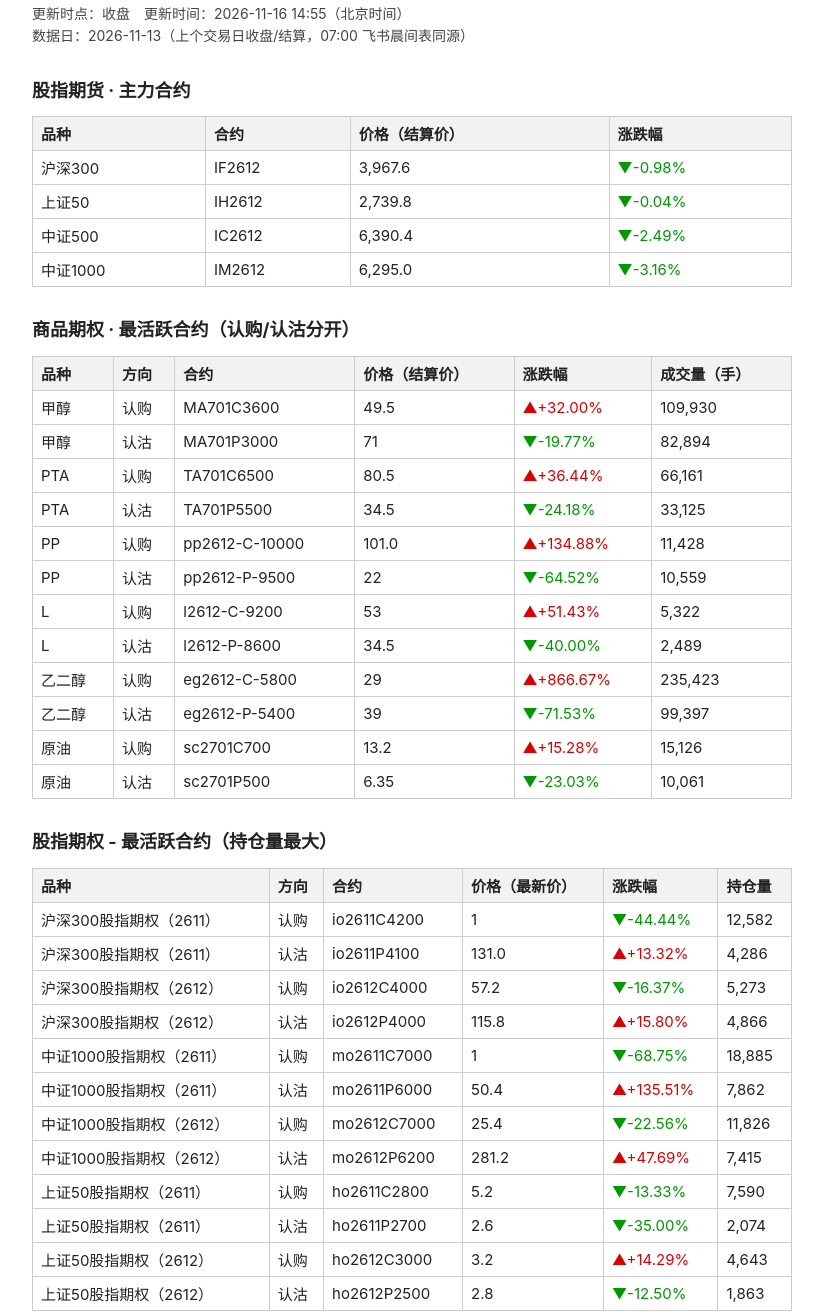
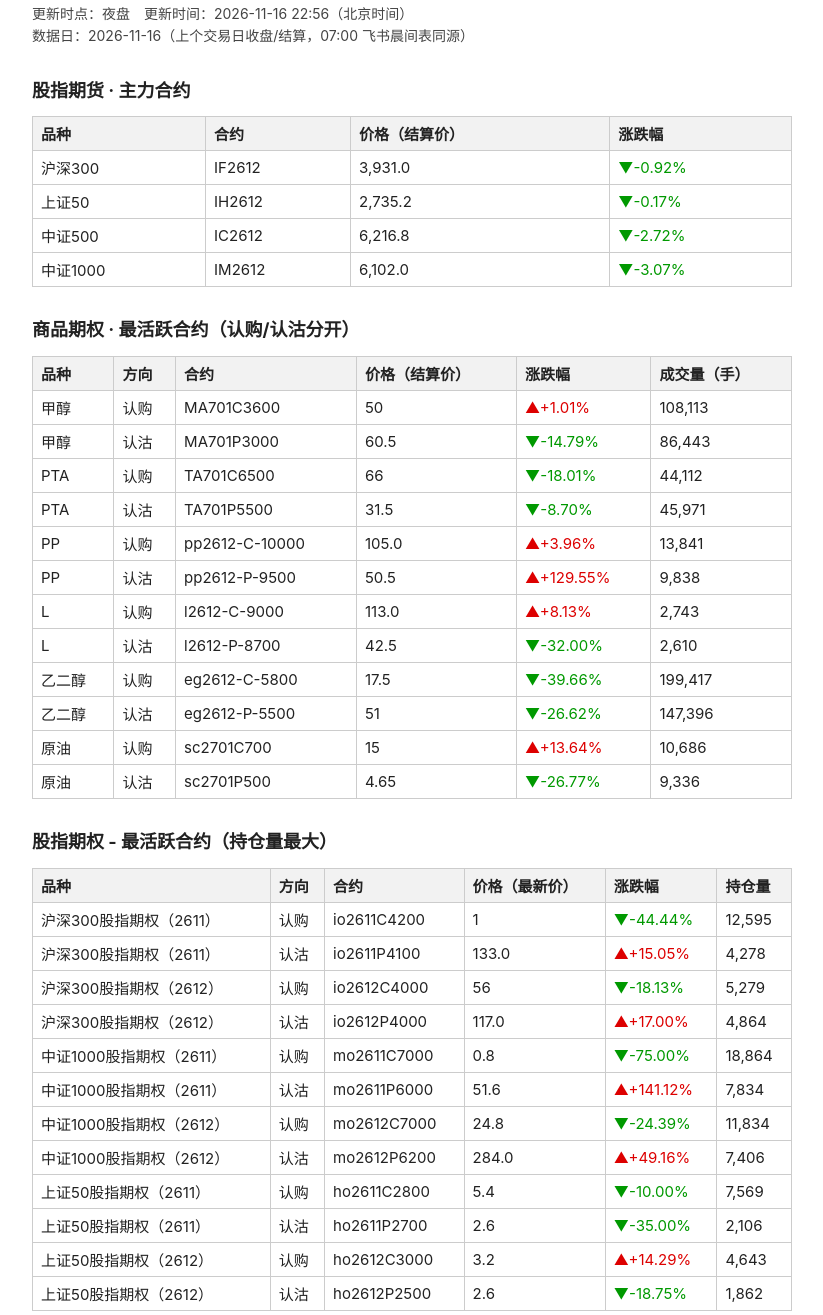
Before and after one commit to yanjiugongju01/muse2-futures-options-page, a plain HTML site: page index.html in a window 1280 px wide. Shown: the part 68-1383 px from the top of the page, without its empty margins (228-1051 px from the left). Drawn offline with Linux system fonts and the light colour scheme.

Commit message:
muse2 futures-options page: 夜盘 update data 2026-11-16

```diff
--- a/index.html
+++ b/index.html
@@ -13,45 +13,45 @@ th { background: #f2f2f2; } p { font-size: 14px; line-height: 1.6; color: #444;
 </head>
 <body>
 <h1>期货期权公开表</h1>
-<p>更新时点：收盘　更新时间：2026-11-16 14:55（北京时间）<br>
-数据日：2026-11-13（上个交易日收盘/结算，07:00 飞书晨间表同源）</p>
+<p>更新时点：夜盘　更新时间：2026-11-16 22:56（北京时间）<br>
+数据日：2026-11-16（上个交易日收盘/结算，07:00 飞书晨间表同源）</p>
 <h2>股指期货 · 主力合约</h2>
 <table><tr><th>品种</th><th>合约</th><th>价格（结算价）</th><th>涨跌幅</th></tr>
-<tr><td>沪深300</td><td>IF2612</td><td>3,967.6</td><td><span class="down">▼-0.98%</span></td></tr>
-<tr><td>上证50</td><td>IH2612</td><td>2,739.8</td><td><span class="down">▼-0.04%</span></td></tr>
-<tr><td>中证500</td><td>IC2612</td><td>6,390.4</td><td><span class="down">▼-2.49%</span></td></tr>
-<tr><td>中证1000</td><td>IM2612</td><td>6,295.0</td><td><span class="down">▼-3.16%</span></td></tr>
+<tr><td>沪深300</td><td>IF2612</td><td>3,931.0</td><td><span class="down">▼-0.92%</span></td></tr>
+<tr><td>上证50</td><td>IH2612</td><td>2,735.2</td><td><span class="down">▼-0.17%</span></td></tr>
+<tr><td>中证500</td><td>IC2612</td><td>6,216.8</td><td><span class="down">▼-2.72%</span></td></tr>
+<tr><td>中证1000</td><td>IM2612</td><td>6,102.0</td><td><span class="down">▼-3.07%</span></td></tr>
 </table>
 
 <h2>商品期权 · 最活跃合约（认购/认沽分开）</h2>
 <table><tr><th>品种</th><th>方向</th><th>合约</th><th>价格（结算价）</th><th>涨跌幅</th><th>成交量（手）</th></tr>
-<tr><td>甲醇</td><td>认购</td><td>MA701C3600</td><td>49.5</td><td><span class="up">▲+32.00%</span></td><td>109,930</td></tr>
-<tr><td>甲醇</td><td>认沽</td><td>MA701P3000</td><td>71</td><td><span class="down">▼-19.77%</span></td><td>82,894</td></tr>
-<tr><td>PTA</td><td>认购</td><td>TA701C6500</td><td>80.5</td><td><span class="up">▲+36.44%</span></td><td>66,161</td></tr>
-<tr><td>PTA</td><td>认沽</td><td>TA701P5500</td><td>34.5</td><td><span class="down">▼-24.18%</span></td><td>33,125</td></tr>
-<tr><td>PP</td><td>认购</td><td>pp2612-C-10000</td><td>101.0</td><td><span class="up">▲+134.88%</span></td><td>11,428</td></tr>
-<tr><td>PP</td><td>认沽</td><td>pp2612-P-9500</td><td>22</td><td><span class="down">▼-64.52%</span></td><td>10,559</td></tr>
-<tr><td>L</td><td>认购</td><td>l2612-C-9200</td><td>53</td><td><span class="up">▲+51.43%</span></td><td>5,322</td></tr>
-<tr><td>L</td><td>认沽</td><td>l2612-P-8600</td><td>34.5</td><td><span class="down">▼-40.00%</span></td><td>2,489</td></tr>
-<tr><td>乙二醇</td><td>认购</td><td>eg2612-C-5800</td><td>29</td><td><span class="up">▲+866.67%</span></td><td>235,423</td></tr>
-<tr><td>乙二醇</td><td>认沽</td><td>eg2612-P-5400</td><td>39</td><td><span class="down">▼-71.53%</span></td><td>99,397</td></tr>
-<tr><td>原油</td><td>认购</td><td>sc2701C700</td><td>13.2</td><td><span class="up">▲+15.28%</span></td><td>15,126</td></tr>
-<tr><td>原油</td><td>认沽</td><td>sc2701P500</td><td>6.35</td><td><span class="down">▼-23.03%</span></td><td>10,061</td></tr>
+<tr><td>甲醇</td><td>认购</td><td>MA701C3600</td><td>50</td><td><span class="up">▲+1.01%</span></td><td>108,113</td></tr>
+<tr><td>甲醇</td><td>认沽</td><td>MA701P3000</td><td>60.5</td><td><span class="down">▼-14.79%</span></td><td>86,443</td></tr>
+<tr><td>PTA</td><td>认购</td><td>TA701C6500</td><td>66</td><td><span class="down">▼-18.01%</span></td><td>44,112</td></tr>
+<tr><td>PTA</td><td>认沽</td><td>TA701P5500</td><td>31.5</td><td><span class="down">▼-8.70%</span></td><td>45,971</td></tr>
+<tr><td>PP</td><td>认购</td><td>pp2612-C-10000</td><td>105.0</td><td><span class="up">▲+3.96%</span></td><td>13,841</td></tr>
+<tr><td>PP</td><td>认沽</td><td>pp2612-P-9500</td><td>50.5</td><td><span class="up">▲+129.55%</span></td><td>9,838</td></tr>
+<tr><td>L</td><td>认购</td><td>l2612-C-9000</td><td>113.0</td><td><span class="up">▲+8.13%</span></td><td>2,743</td></tr>
+<tr><td>L</td><td>认沽</td><td>l2612-P-8700</td><td>42.5</td><td><span class="down">▼-32.00%</span></td><td>2,610</td></tr>
+<tr><td>乙二醇</td><td>认购</td><td>eg2612-C-5800</td><td>17.5</td><td><span class="down">▼-39.66%</span></td><td>199,417</td></tr>
+<tr><td>乙二醇</td><td>认沽</td><td>eg2612-P-5500</td><td>51</td><td><span class="down">▼-26.62%</span></td><td>147,396</td></tr>
+<tr><td>原油</td><td>认购</td><td>sc2701C700</td><td>15</td><td><span class="up">▲+13.64%</span></td><td>10,686</td></tr>
+<tr><td>原油</td><td>认沽</td><td>sc2701P500</td><td>4.65</td><td><span class="down">▼-26.77%</span></td><td>9,336</td></tr>
 </table>
 <h2>股指期权 - 最活跃合约（持仓量最大）</h2>
 <table><tr><th>品种</th><th>方向</th><th>合约</th><th>价格（最新价）</th><th>涨跌幅</th><th>持仓量</th></tr>
-<tr><td>沪深300股指期权（2611）</td><td>认购</td><td>io2611C4200</td><td>1</td><td><span class="down">▼-44.44%</span></td><td>12,582</td></tr>
-<tr><td>沪深300股指期权（2611）</td><td>认沽</td><td>io2611P4100</td><td>131.0</td><td><span class="up">▲+13.32%</span></td><td>4,286</td></tr>
-<tr><td>沪深300股指期权（2612）</td><td>认购</td><td>io2612C4000</td><td>57.2</td><td><span class="down">▼-16.37%</span></td><td>5,273</td></tr>
-<tr><td>沪深300股指期权（2612）</td><td>认沽</td><td>io2612P4000</td><td>115.8</td><td><span class="up">▲+15.80%</span></td><td>4,866</td></tr>
-<tr><td>中证1000股指期权（2611）</td><td>认购</td><td>mo2611C7000</td><td>1</td><td><span class="down">▼-68.75%</span></td><td>18,885</td></tr>
-<tr><td>中证1000股指期权（2611）</td><td>认沽</td><td>mo2611P6000</td><td>50.4</td><td><span class="up">▲+135.51%</span></td><td>7,862</td></tr>
-<tr><td>中证1000股指期权（2612）</td><td>认购</td><td>mo2612C7000</td><td>25.4</td><td><span class="down">▼-22.56%</span></td><td>11,826</td></tr>
-<tr><td>中证1000股指期权（2612）</td><td>认沽</td><td>mo2612P6200</td><td>281.2</td><td><span class="up">▲+47.69%</span></td><td>7,415</td></tr>
-<tr><td>上证50股指期权（2611）</td><td>认购</td><td>ho2611C2800</td><td>5.2</td><td><span class="down">▼-13.33%</span></td><td>7,590</td></tr>
-<tr><td>上证50股指期权（2611）</td><td>认沽</td><td>ho2611P2700</td><td>2.6</td><td><span class="down">▼-35.00%</span></td><td>2,074</td></tr>
+<tr><td>沪深300股指期权（2611）</td><td>认购</td><td>io2611C4200</td><td>1</td><td><span class="down">▼-44.44%</span></td><td>12,595</td></tr>
+<tr><td>沪深300股指期权（2611）</td><td>认沽</td><td>io2611P4100</td><td>133.0</td><td><span class="up">▲+15.05%</span></td><td>4,278</td></tr>
+<tr><td>沪深300股指期权（2612）</td><td>认购</td><td>io2612C4000</td><td>56</td><td><span class="down">▼-18.13%</span></td><td>5,279</td></tr>
+<tr><td>沪深300股指期权（2612）</td><td>认沽</td><td>io2612P4000</td><td>117.0</td><td><span class="up">▲+17.00%</span></td><td>4,864</td></tr>
+<tr><td>中证1000股指期权（2611）</td><td>认购</td><td>mo2611C7000</td><td>0.8</td><td><span class="down">▼-75.00%</span></td><td>18,864</td></tr>
+<tr><td>中证1000股指期权（2611）</td><td>认沽</td><td>mo2611P6000</td><td>51.6</td><td><span class="up">▲+141.12%</span></td><td>7,834</td></tr>
+<tr><td>中证1000股指期权（2612）</td><td>认购</td><td>mo2612C7000</td><td>24.8</td><td><span class="down">▼-24.39%</span></td><td>11,834</td></tr>
+<tr><td>中证1000股指期权（2612）</td><td>认沽</td><td>mo2612P6200</td><td>284.0</td><td><span class="up">▲+49.16%</span></td><td>7,406</td></tr>
+<tr><td>上证50股指期权（2611）</td><td>认购</td><td>ho2611C2800</td><td>5.4</td><td><span class="down">▼-10.00%</span></td><td>7,569</td></tr>
+<tr><td>上证50股指期权（2611）</td><td>认沽</td><td>ho2611P2700</td><td>2.6</td><td><span class="down">▼-35.00%</span></td><td>2,106</td></tr>
 <tr><td>上证50股指期权（2612）</td><td>认购</td><td>ho2612C3000</td><td>3.2</td><td><span class="up">▲+14.29%</span></td><td>4,643</td></tr>
-<tr><td>上证50股指期权（2612）</td><td>认沽</td><td>ho2612P2500</td><td>2.8</td><td><span class="down">▼-12.50%</span></td><td>1,863</td></tr>
+<tr><td>上证50股指期权（2612）</td><td>认沽</td><td>ho2612P2500</td><td>2.6</td><td><span class="down">▼-18.75%</span></td><td>1,862</td></tr>
 </table>
 <p>口径：期货与期权价格均为结算价，涨跌幅 =（结算价 - 前结算价）/ 前结算价；
 期权活跃 = 当日成交量最大，认购认沽分开取；股指期货主力 = 当日成交量最大合约。股指期权除外：价格为最新价（收盘时即收盘价），涨跌幅为新浪链涨跌幅（相对前收盘），活跃 = 持仓量最大（新浪链无成交量）；中证500没有股指期权。
```
